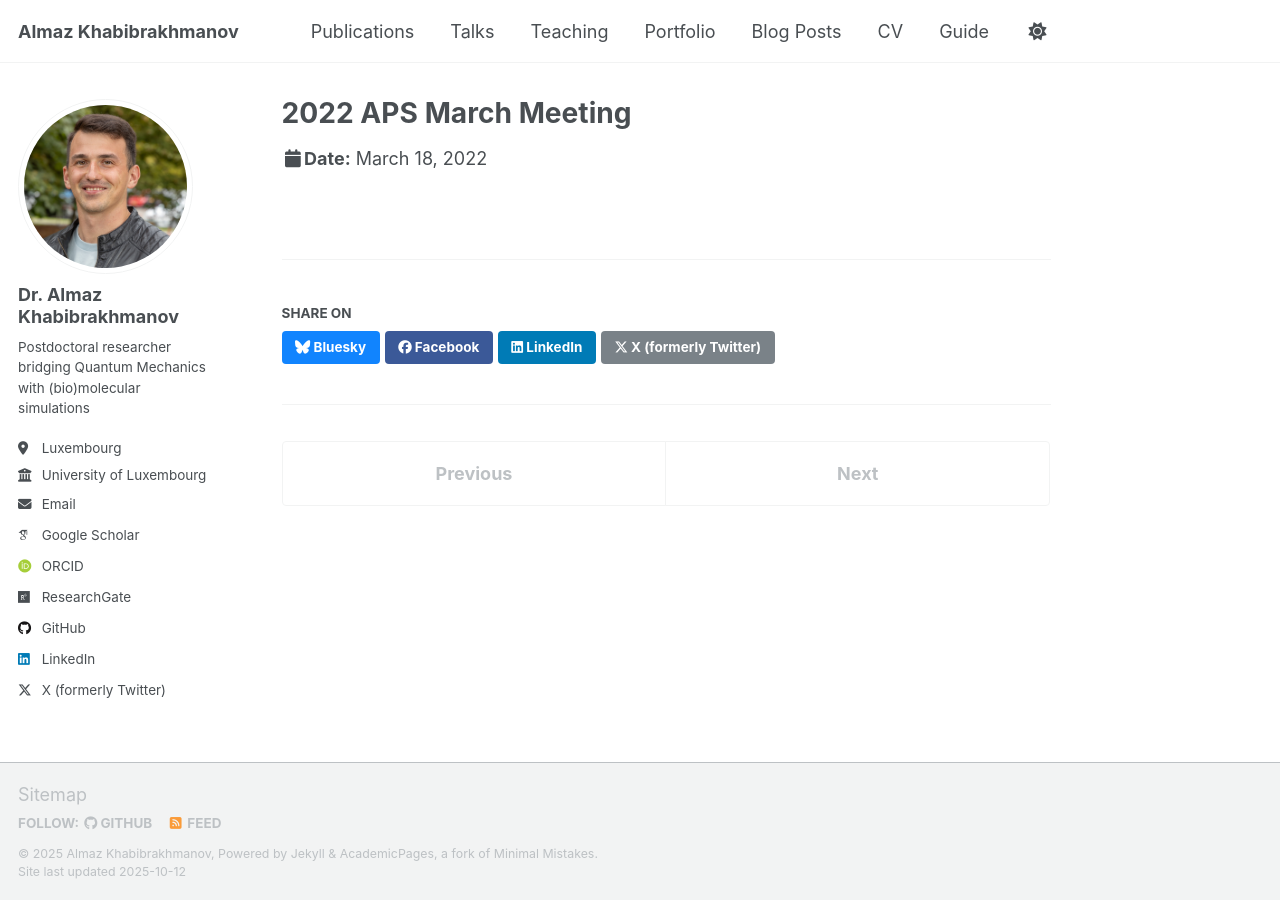
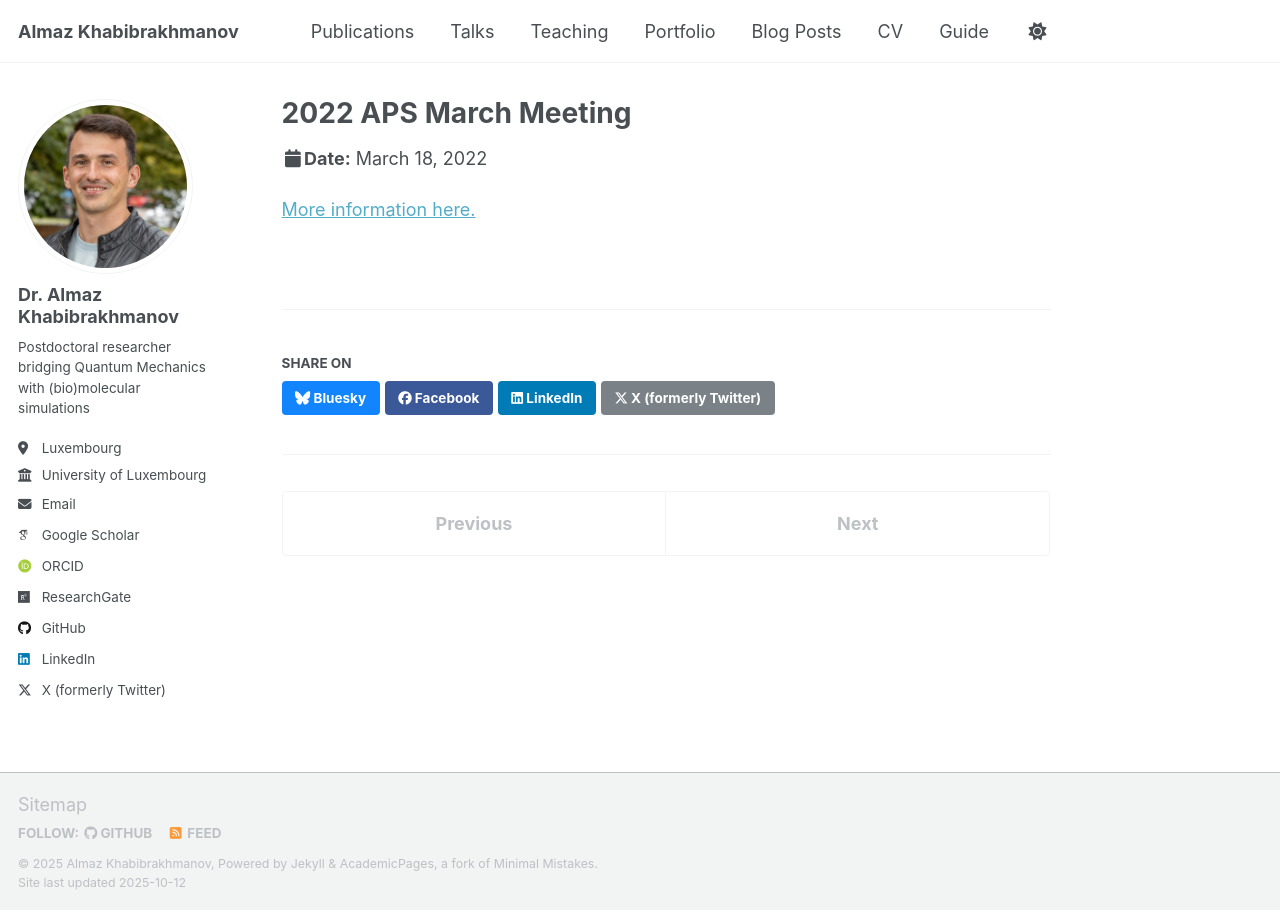
Before and after one commit to almaz-khabibrakhmanov/almaz-khabibrakhmanov.github.io, a Jekyll site: the page built from _talks/2022-03-18-APS.md, in a window 1280 px wide. Built offline with Jekyll 4.4.1, drawn with Linux system fonts in a browser that asks for light colours; some web fonts are replaced; a script that is not in the unit is left out.

Commit message:
Update 2022-03-18-APS.md

```diff
--- a/_talks/2022-03-18-APS.md
+++ b/_talks/2022-03-18-APS.md
@@ -7,3 +7,5 @@ venue: "McCormick Center"
 date: 2022-03-18
 location: "Chicago, IL, USA"
 ---
+
+[More information here.](https://meetings.aps.org/Meeting/MAR22/Session/Z01)
```
